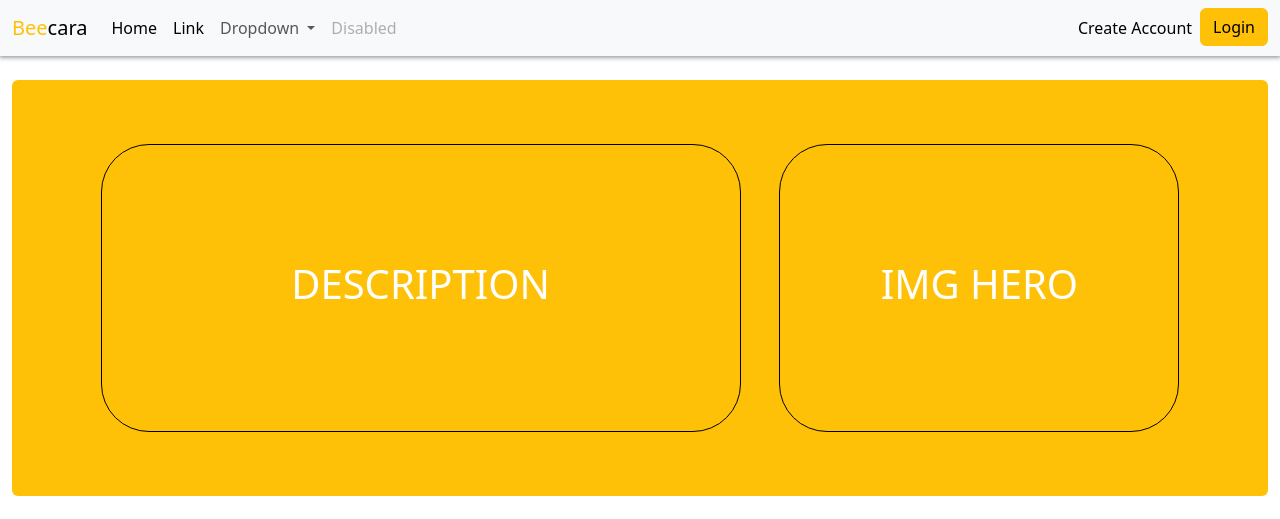
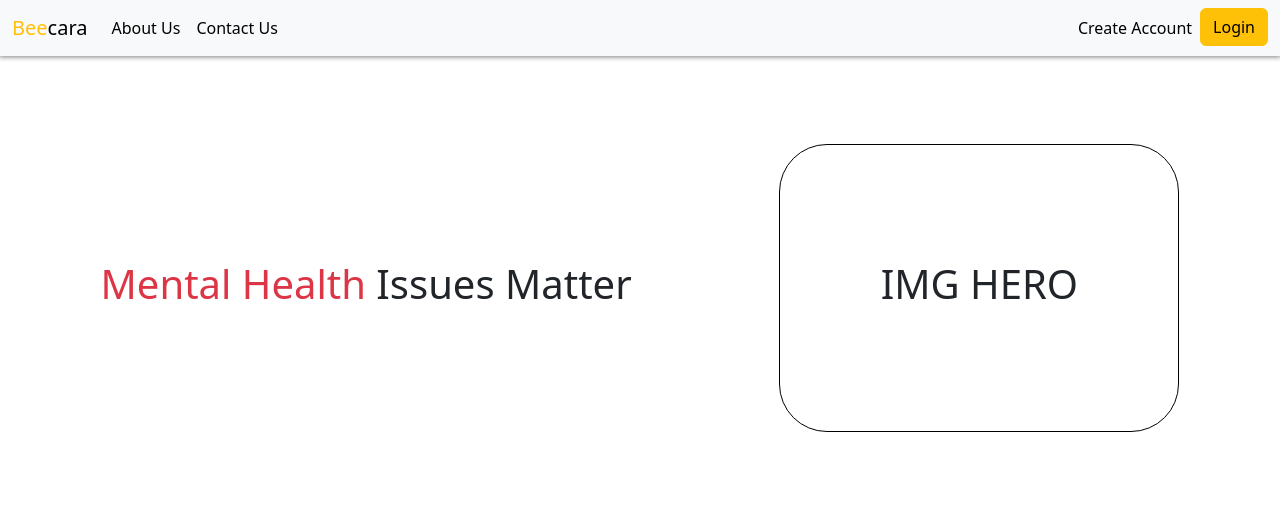
Before and after one commit to IlliyyinAkbar2002/Beecara-Web, a PHP site: page /page/index.html in a window 1280 px wide. Shown: the top 519 px of the page. Run offline with PHP 8.4, Linux system fonts and the light colour scheme.

Commit message:
Slightly changes.

```diff
--- a/view/page/index.html
+++ b/view/page/index.html
@@ -15,7 +15,7 @@
 
     <nav class="navbar navbar-expand-lg bg-body-tertiary">
         <div class="container-fluid">
-            <a class="navbar-brand" href="#"><span class="text-warning">Bee</span>cara</a>
+            <a class="navbar-brand" href="index.html"><span class="text-warning">Bee</span>cara</a>
             <button class="navbar-toggler" type="button" data-bs-toggle="collapse"
                 data-bs-target="#navbarSupportedContent" aria-controls="navbarSupportedContent" aria-expanded="false"
                 aria-label="Toggle navigation">
@@ -24,27 +24,10 @@
             <div class="collapse navbar-collapse" id="navbarSupportedContent">
                 <ul class="navbar-nav me-auto mb-2 mb-lg-0">
                     <li class="nav-item">
-                        <a class="nav-link active" aria-current="page" href="#">Home</a>
+                        <a class="nav-link active" aria-current="page" href="about.html">About Us</a>
                     </li>
                     <li class="nav-item">
-                        <a class="nav-link active" aria-current="page" href="#">Link</a>
-                    </li>
-                    <li class="nav-item dropdown">
-                        <a class="nav-link dropdown-toggle" href="#" role="button" data-bs-toggle="dropdown"
-                            aria-expanded="false">
-                            Dropdown
-                        </a>
-                        <ul class="dropdown-menu">
-                            <li><a class="dropdown-item" href="#">Action</a></li>
-                            <li><a class="dropdown-item" href="#">Another action</a></li>
-                            <li>
-                                <hr class="dropdown-divider">
-                            </li>
-                            <li><a class="dropdown-item" href="#">Something else here</a></li>
-                        </ul>
-                    </li>
-                    <li class="nav-item">
-                        <a class="nav-link disabled" aria-disabled="true">Disabled</a>
+                        <a class="nav-link active" aria-current="page" href="contact.html">Contact Us</a>
                     </li>
                 </ul>
                 <form class="d-flex" role="search">
@@ -67,10 +50,10 @@
 
     <!-- Section Content -->
     <div class="container-fluid">
-        <div class="mt-4 p-5 bg-warning text-white rounded">
+        <div class="mt-4 p-5 mainSection text-dark rounded">
             <div class="sectionHero">
                 <div class="descriptionHero">
-                    <h1>DESCRIPTION</h1>
+                    <h1><span class="text-danger">Mental Health</span> Issues Matter</h1>
                 </div>
                 <div class="imageHero">
                     <h1>IMG HERO</h1>
--- a/view/style/style.css
+++ b/view/style/style.css
@@ -5,6 +5,8 @@ body {
 .navbar {
     box-shadow: 0px 0px 5px 1px gray;
 }
+
+
 
 .sectionHero {
     display: flex;
@@ -18,7 +20,7 @@ body {
 
     /* border: 1px solid black; */
 
-    .descriptionHero {
+    /* .descriptionHero {
         border: 1px solid black;
 
         height: 18rem;
@@ -29,7 +31,7 @@ body {
         align-items: center;
 
         border-radius: 3rem;
-    }
+    } */
 
     .imageHero {
         border: 1px solid black;
@@ -44,6 +46,8 @@ body {
         border-radius: 3rem;
     }
 }
+
+
 
 .carousel {
     border: 1px solid black;
```
